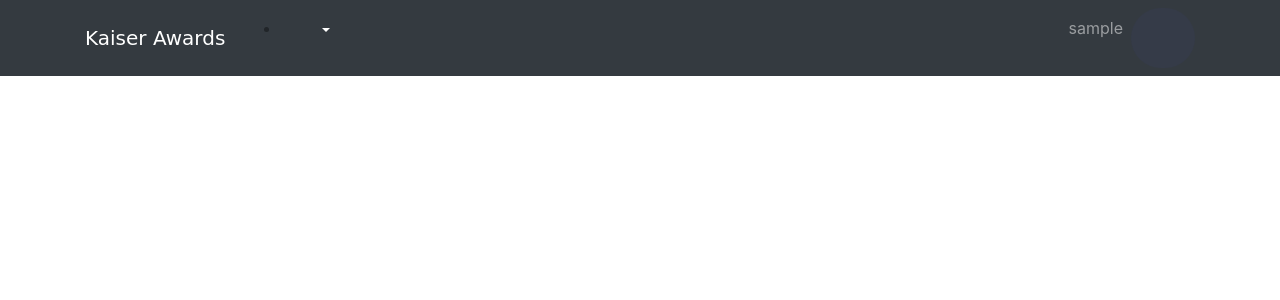
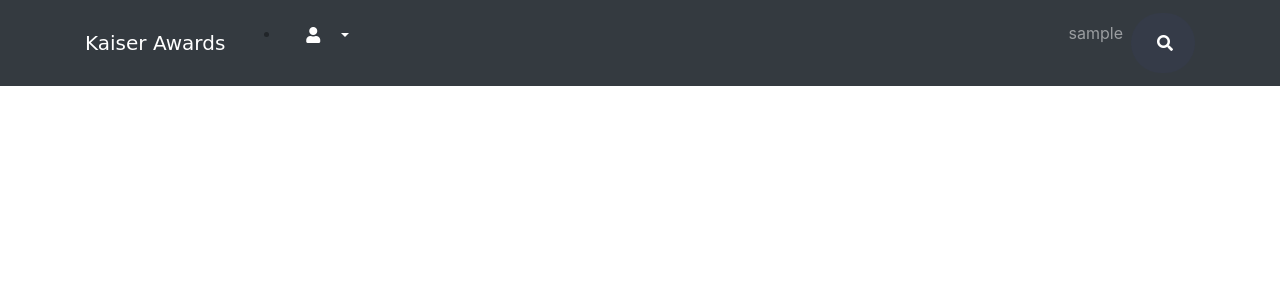
Before and after one commit to John-5014/Kaiser-awwards, a Django app: template awards/templates/main/base.html in a window 1280 px wide. Shown: the top 300 px of the page. Run offline with Django 3.2, Linux system fonts and the light colour scheme; the template is opened without the code that fills it, so the values that code supplies are empty; the visitor is signed in with stand-in values (Sample User, id 1); parts of the project's set-up code (start-up, migrations or seed data) failed here and were passed over; some libraries are stand-ins or nearby versions.

Commit message:
adds links to base

```diff
--- a/awards/templates/main/base.html
+++ b/awards/templates/main/base.html
@@ -1,5 +1,5 @@
 {% load bootstrap4%}
-{% load static%}
+{% load static %}
 <!DOCTYPE html>
 
 <html>
@@ -13,8 +13,10 @@
   {% endif %}
   {% block styles %}
     {% bootstrap_css %}
-
+    <link rel="stylesheet" href="{% static 'css/basenews.css' %}">
     <!-- link to bootstrap cdn for css -->
+    <link rel="stylesheet" href="https://stackpath.bootstrapcdn.com/bootstrap/4.1.3/css/bootstrap.min.css" integrity="sha384-MCw98/SFnGE8fJT3GXwEOngsV7Zt27NXFoaoApmYm81iuXoPkFOJwJ8ERdknLPMO" crossorigin="anonymous">
+    <link rel="stylesheet" href="https://use.fontawesome.com/releases/v5.5.0/css/all.css" integrity="sha384-B4dIYHKNBt8Bc12p+WXckhzcICo0wtJAoU8YZTY5qE0Id1GSseTk6S+L3BlXeVIU" crossorigin="anonymous">
     <link rel="stylesheet" href="https://stackpath.bootstrapcdn.com/bootstrap/4.3.1/css/bootstrap.min.css" integrity="sha384-ggOyR0iXCbMQv3Xipma34MD+dH/1fQ784/j6cY/iJTQUOhcWr7x9JvoRxT2MZw1T" crossorigin="anonymous">
     <!-- csslink -->
   {% endblock %}
@@ -24,7 +26,7 @@
 </head>
 <body>
     {% include 'navbar.html' %}
-    {% block content %} <h1 class="text-center">Latest update for {{date|date:"l d-F Y"}}</h1>
+    {% block content %}
      {%endblock%}
 
 
```
